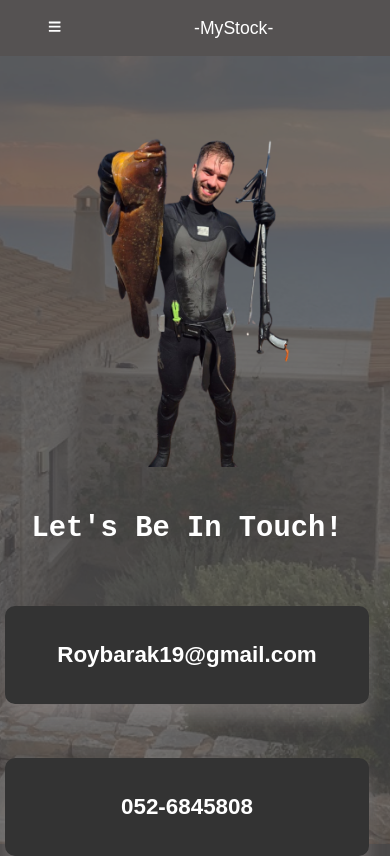
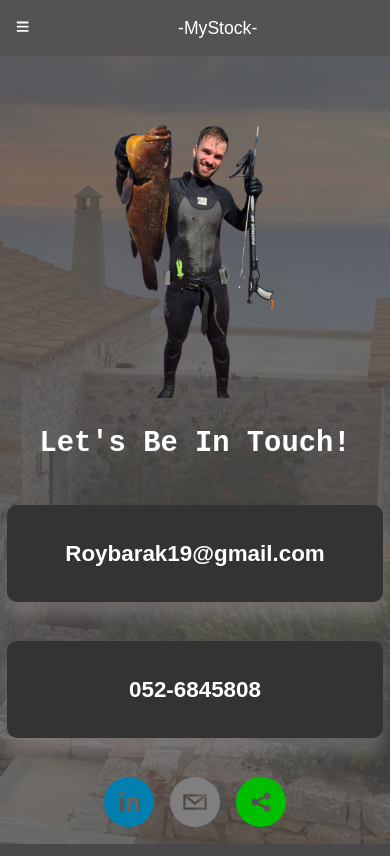
Before and after one commit to Roy-Barak/MyStock-Front, a React (Create React App) app: page /contact in a window 390 px wide. Shown: the top 856 px of the page. Built offline with nearby package versions, Linux system fonts and the light colour scheme; no server answers.

Commit message:
fixing more responsive page for phone - all ready except dashBoard

```diff
--- a/src/components/navbar/navbar.css
+++ b/src/components/navbar/navbar.css
@@ -170,14 +170,24 @@
 
 }
 
-@media (max-width: 1400px) {
+@media (max-width: 1450px) {
     .nav-btn {
         visibility: visible;
         opacity: 1;
-        margin-left: 2rem;
+        margin-left: 0rem;
 
     }
 
+
+    .login-register-button a {
+        width: 100%;
+        font-size: 1.3rem;
+        text-align: center;
+    }
+
+    /*.login {*/
+    /*    width: fit-content;*/
+    /*}*/
     .navbar {
         transition: left 0.3s ease;
     }
@@ -202,4 +212,7 @@
         padding: 1rem;
     }
 
+    .login-register-button {
+
+    }
 }
--- a/src/components/navbar/navbar.jsx
+++ b/src/components/navbar/navbar.jsx
@@ -39,7 +39,7 @@ export default function Navbar({user, handleUser}) {
     return (
         <nav className={`navbar ${menuOpen ? 'responsive_nav' : ''}`}>
 
-            <button className=" nav-close-btn nav-btn" onClick={toggleMenu}>
+            <button className="nav-btn" onClick={toggleMenu}>
                 <FaBars/>
             </button>
 
@@ -92,7 +92,7 @@ export default function Navbar({user, handleUser}) {
                         to="/loginAndRegister"
                         style={menuOpen ? {} : {marginRight: '4rem'}}
                     >
-                        Login / Register
+                        {!menuOpen ? " Login / Register" : "Login"}
                     </Link>
                 )}
             </div>
--- a/src/pages/about/about.css
+++ b/src/pages/about/about.css
@@ -116,6 +116,8 @@
     .about-container-information {
         grid-template-columns: 1fr; /* Change to a single column */
         text-align: center;
+        min-width: fit-content;
+
     }
 
     .profile-img {
@@ -133,7 +135,7 @@
     .about-container-roy-p {
         grid-row: 3;
         grid-column: 1 / -1; /* Make text span full width */
-        max-width: 100%;
+        max-width: 80%;
         font-size: 1.2rem;
     }
 
--- a/src/pages/contact/contact.css
+++ b/src/pages/contact/contact.css
@@ -1,6 +1,7 @@
 .about-container-title {
     grid-row: 1;
     grid-column: 2/4;
+
 }
 
 
@@ -81,8 +82,10 @@
 @media (max-width: 1400px) {
     .contact-container-information {
         grid-template-columns: 1fr; /* Switch to a single column layout */
-        margin-bottom: 3rem;
         min-width: fit-content;
+        margin-bottom: 0;
+        padding-bottom: 2rem;
+        gap: 0;
     }
 
     .profile-img-about {
@@ -102,6 +105,7 @@
         grid-column: 1 / -1; /* Make email span full width */
         justify-self: center;
         margin-right: 0;
+
     }
 
     .contact-container-phone {
@@ -122,7 +126,7 @@
 /* Further size adjustments for screens between 1300px and 700px */
 @media (max-width: 1300px) and (min-width: 700px) {
     .profile-img-about {
-        max-width: 40%; /* Slightly reduce profile image size */
+        max-width: 20%; /* Slightly reduce profile image size */
     }
 }
 
@@ -130,10 +134,11 @@
 @media (max-width: 700px) {
     .contact-container-information {
         grid-template-columns: 1fr; /* Single column layout */
+
     }
 
     .profile-img-about {
-        max-width: 60%; /* Further reduce image size */
+        max-width: 50%; /* Further reduce image size */
         margin: 0 auto;
     }
 
--- a/src/pages/home/Explanation /explanation.css
+++ b/src/pages/home/Explanation /explanation.css
@@ -1,5 +1,5 @@
 .explanation {
-    background: #555252;
+    background: linear-gradient(#107972, #301247);
     display: flex;
     flex-direction: column;
     align-items: center;
@@ -158,3 +158,10 @@
         width: 100% !important; /* Force full width */
     }
 }
+
+@media (max-width: 1000px) {
+    .explanation-reasons {
+        width: 70%;
+        gap: 0;
+    }
+}
--- a/src/pages/home/TabStocks/tabStocks.css
+++ b/src/pages/home/TabStocks/tabStocks.css
@@ -9,7 +9,7 @@
     position: absolute;
     z-index: -1;
     width: 100%;
-    height: 100%;
+    height: fit-content;
     opacity: 0.8;
 
 }
@@ -34,3 +34,13 @@
 .tab-search {
     margin: 0;
 }
+
+@media (max-width: 1000px) {
+    .tabStocks-img {
+        height: 100%;
+    }
+
+    /*body {*/
+    /*    background: linear-gradient(#107972, #301247);*/
+    /*}*/
+}
--- a/src/pages/home/Welcome/welcome.jsx
+++ b/src/pages/home/Welcome/welcome.jsx
@@ -1,6 +1,6 @@
 import React from 'react';
 import "./welcome.css"
-import WelcomeImg from "../../../assests/images/homePageBackgroundImg.webp"
+import WelcomeImg from "../../../assests/images/homePageImg.webp"
 
 const welcome = () => {
     return (
```
Also changed, not shown: src/assests/images/homePageImg.webp (added).
